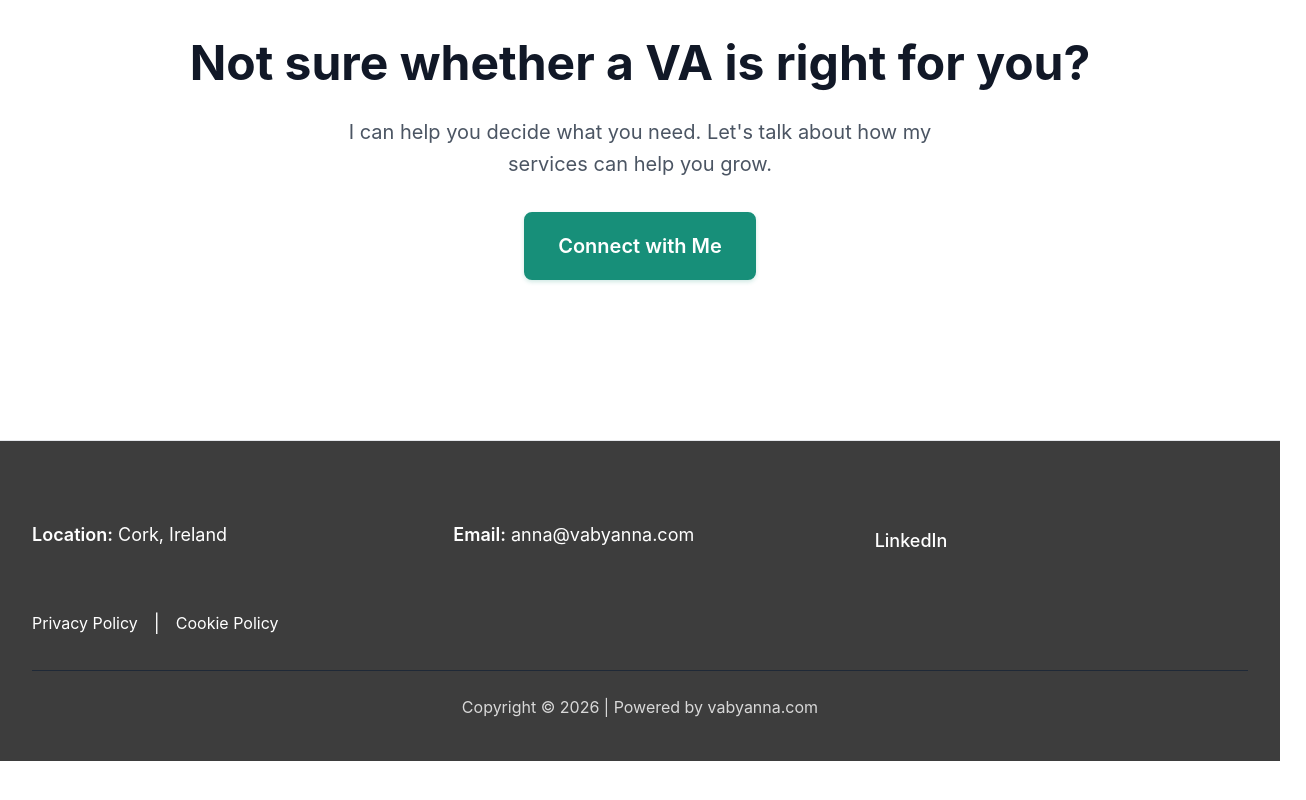
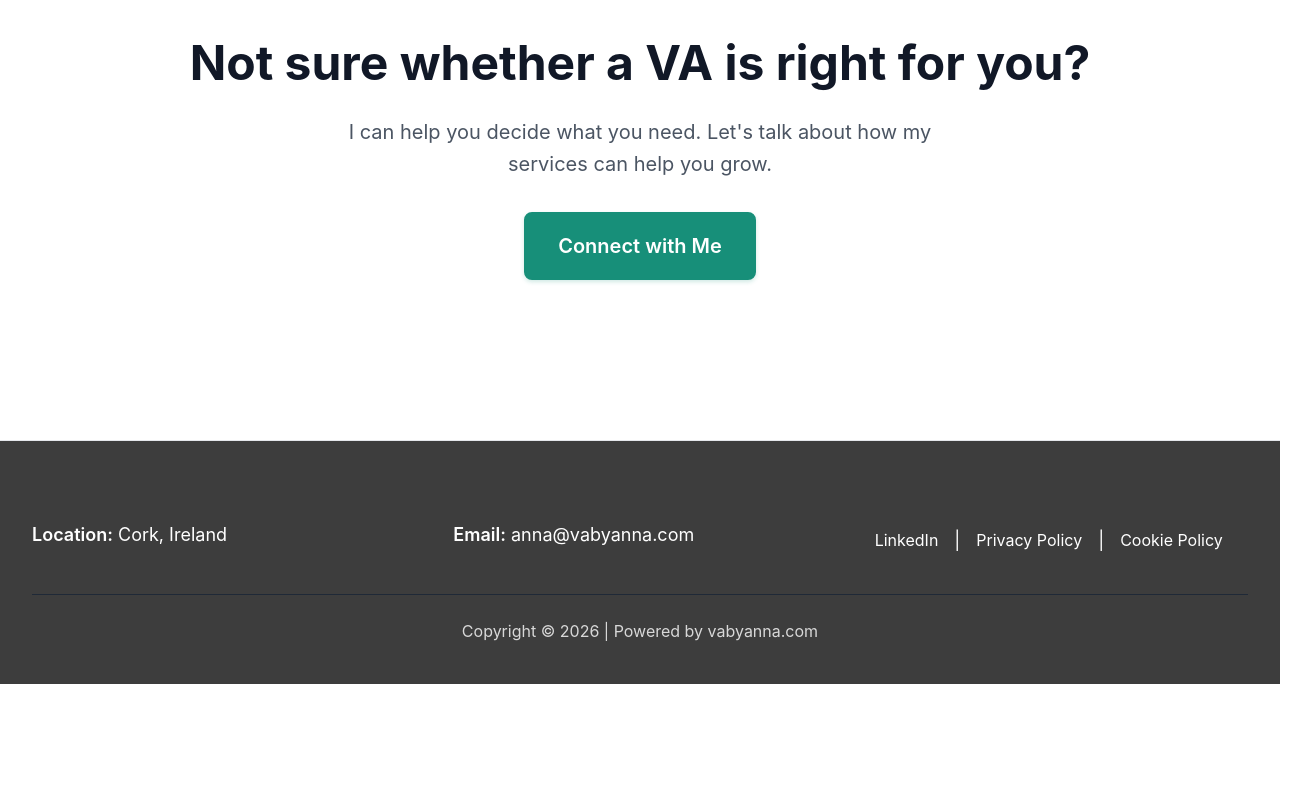
Before and after one commit to benoshea4/vabyanna, a plain HTML site: page public/index.html in a window 1280 px wide. Shown: the part 2439-3239 px from the top of the page, 1306 px wide, since content can reach past the window. After the commit the page ends 3123 px from the top, so only its background shows below. Drawn offline with Linux system fonts and the light colour scheme; files whose address does not match are found by name.

Commit message:
edit: footer

```diff
--- a/public/index.html
+++ b/public/index.html
@@ -212,13 +212,9 @@
                 </div>
 
                 <div class="footer-section">
-                    <a href="https://www.linkedin.com/in/anna-mawhinney-bb2438156/" class="footer-linkedin"
-                        target="_blank" rel="noopener noreferrer" aria-label="Connect with Anna on LinkedIn">
-                        LinkedIn
-                    </a>
-                </div>
-
-                <div class="footer-section">
+                    <a href="https://www.linkedin.com/in/anna-mawhinney-bb2438156/" class="legal-link"
+                        target="_blank" rel="noopener noreferrer" aria-label="Connect with Anna on LinkedIn">LinkedIn</a>
+                    <span class="footer-separator">|</span>
                     <a href="privacy-policy.html" class="legal-link">Privacy Policy</a>
                     <span class="footer-separator">|</span>
                     <a href="cookie-policy.html" class="legal-link">Cookie Policy</a>
```
